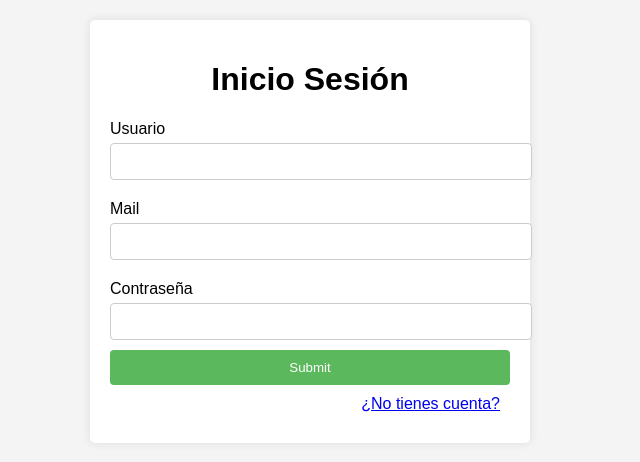
After one commit to DavidCascales/Proyecto-PHP-Tienda, a PHP site: page /public/login.php in a window 1280 px wide. The commit adds this page. Shown: the top 462 px of the page, without its empty margins (330-970 px from the left). Run offline with PHP 8.4, Linux system fonts and the light colour scheme.

Commit message:
creado el login

```diff
--- /dev/null
+++ b/assets/css/login.css
@@ -0,0 +1,42 @@
+body {
+    font-family: Arial, sans-serif;
+    background-color: #f4f4f4;
+    margin: 0;
+    padding: 20px;
+}
+.contenedor {
+    max-width: 400px;
+    margin: auto;
+    background: white;
+    padding: 20px;
+    border-radius: 5px;
+    box-shadow: 0 0 10px rgba(0,0,0,0.1);
+}
+h1 {
+    text-align: center;
+}
+label {
+    display: block;
+    margin: 10px 0 5px;
+}
+input[type="text"],
+input[type="email"],
+input[type="password"] {
+    width: 100%;
+    padding: 10px;
+    margin-bottom: 10px;
+    border: 1px solid #ccc;
+    border-radius: 4px;
+}
+input[type="submit"] {
+    background-color: #5cb85c;
+    color: white;
+    border: none;
+    padding: 10px;
+    border-radius: 4px;
+    cursor: pointer;
+    width: 100%;
+}
+input[type="submit"]:hover {
+    background-color: #4cae4c;
+}
--- a/includes/header.php
+++ b/includes/header.php
@@ -1,5 +1,5 @@
 <?php
 echo '<header>
-    <img src="https://plus.unsplash.com/premium_photo-1723846948081-098b0f364e93?q=80&w=1740&auto=format&fit=crop&ixlib=rb-4.0.3&ixid=M3wxMjA3fDB8MHxwaG90by1wYWdlfHx8fGVufDB8fHx8fA%3D%3D">
+<h1>Formulario Login</h1>
 </header>';
 ?>
--- /dev/null
+++ b/public/login.php
@@ -0,0 +1,73 @@
+<?php
+if ($_SERVER["REQUEST_METHOD"] == "POST") {
+
+    $errores = [];
+
+    if (strlen($_POST["contraseña"]) >= 6) {
+
+
+        //header("Location:Bienvenida.php?nombre=" . $_POST["usuario"]);
+    } else {
+       array_push($errores, "<p style='color: red;'> La contraseña tiene que ser minimo de 6 caracteres <p>");
+    }
+
+    if (strlen($_POST["usuario"])!=0) {
+        # ir a la tienda
+    } else {
+        array_push($errores, "<p style='color: red;'> El nombre no debe de estar vacio<p>");
+
+    }
+
+}
+?>
+<!DOCTYPE html>
+<html lang="en">
+
+<head>
+    <meta charset="UTF-8">
+    <meta name="viewport" content="width=device-width, initial-scale=1.0">
+    <title>Document</title>
+    <link rel="stylesheet" href="../assets/css/login.css">
+</head>
+
+<body>
+
+    <?php
+
+    if (isset($errores)) {
+        foreach ($errores as $value) {
+            echo $value . "<br>";
+        }
+
+    }
+    ?>
+
+    <div class="contenedor">
+        <h1>Inicio Sesión</h1>
+
+
+        <form action="<?php echo ($_SERVER["PHP_SELF"]) ?>" method="POST">
+
+            <label for="Usuario">Usuario</label>
+            <input name="usuario" type="text" required>
+
+            <label for="Mail">Mail</label>
+            <input name="mail" type="email" required>
+
+            <label for="Contraseña">Contraseña</label>
+            <input name="contraseña" type="password" required>
+
+            <input type="submit">
+
+            <div style="text-align: right; padding: 10px;">
+                <a href="registro.php">¿No tienes cuenta?</a>
+            </div>
+
+        </form>
+    </div>
+
+
+
+</body>
+
+</html>
```
Also changed, not shown: assets/css/header.css (added, +7 -0 lines), config/database.php (added, +8 -0 lines), public/registro.php (added, +11 -0 lines).
